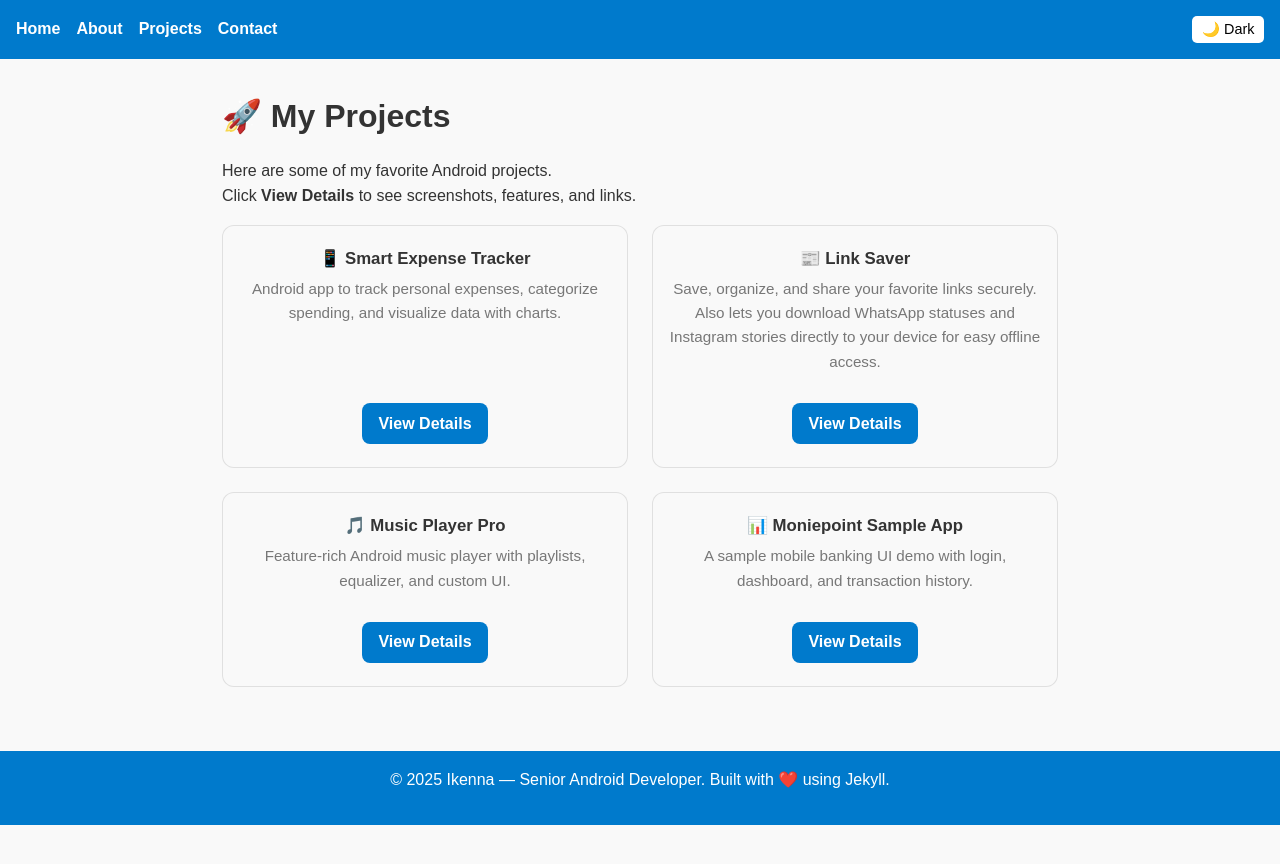
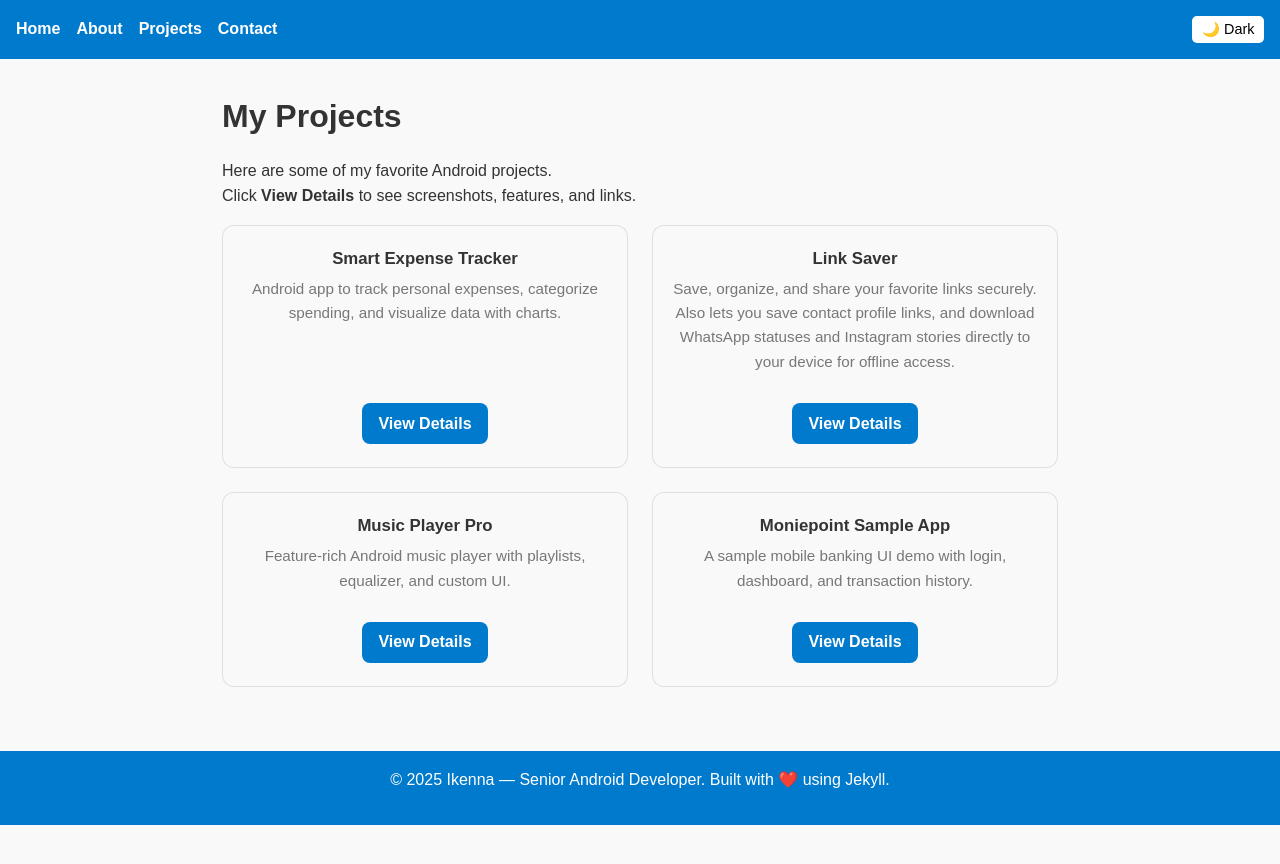
Before and after one commit to Andy112/ikenna-portfolio, a Jekyll site: the page built from projects.md, in a window 1280 px wide. Shown: the top 864 px of the page. Built offline with Jekyll 4.4.1, drawn with Linux system fonts in a browser that asks for light colours.

Commit message:
Update projects.md

```diff
--- a/projects.md
+++ b/projects.md
@@ -3,7 +3,7 @@
 title: Projects
 ---
 
-# 🚀 My Projects
+# <i class="fas fa-rocket"></i> My Projects
 
 Here are some of my favorite Android projects.
 Click **View Details** to see screenshots, features, and links.
@@ -12,28 +12,28 @@
 
   <!-- Project 1 -->
   <div class="project-card">
-    <h3>📱 Smart Expense Tracker</h3>
+    <h3><i class="fas fa-mobile-alt"></i> Smart Expense Tracker</h3>
     <p>Android app to track personal expenses, categorize spending, and visualize data with charts.<br><br><br></p>
     <a class="btn" href="{{ site.baseurl }}/projects/trackulator">View Details</a>
   </div>
 
   <!-- Project 2 -->
   <div class="project-card">
-    <h3>📰 Link Saver</h3>
-    <p>Save, organize, and share your favorite links securely. Also lets you download WhatsApp statuses and Instagram stories directly to your device for easy offline access.</p>
+    <h3><i class="fas fa-link"></i> Link Saver</h3>
+    <p>Save, organize, and share your favorite links securely. Also lets you save contact profile links, and download WhatsApp statuses and Instagram stories directly to your device for offline access.</p>
     <a class="btn" href="{{ site.baseurl }}/projects/link-saver">View Details</a>
   </div>
 
   <!-- Project 3 -->
   <div class="project-card">
-    <h3>🎵 Music Player Pro</h3>
+    <h3><i class="fas fa-music"></i> Music Player Pro</h3>
     <p>Feature-rich Android music player with playlists, equalizer, and custom UI.</p>
     <a class="btn" href="{{ site.baseurl }}/projects/music-player-pro">View Details</a>
   </div>
 
   <!-- Project 4 -->
   <div class="project-card">
-    <h3>📊 Moniepoint Sample App</h3>
+    <h3><i class="fas fa-chart-bar"></i> Moniepoint Sample App</h3>
     <p>A sample mobile banking UI demo with login, dashboard, and transaction history.</p>
     <a class="btn" href="{{ site.baseurl }}/projects/moniepoint-sample">View Details</a>
   </div>
```
